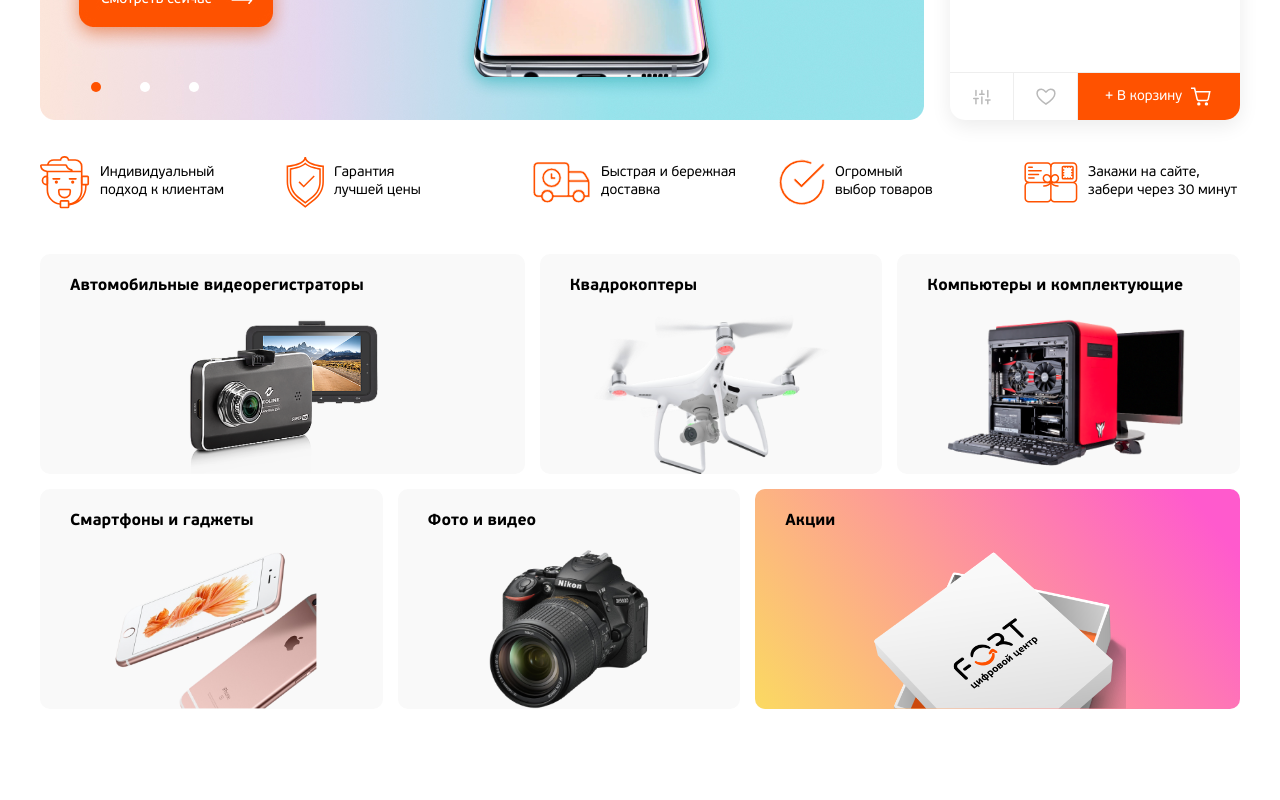
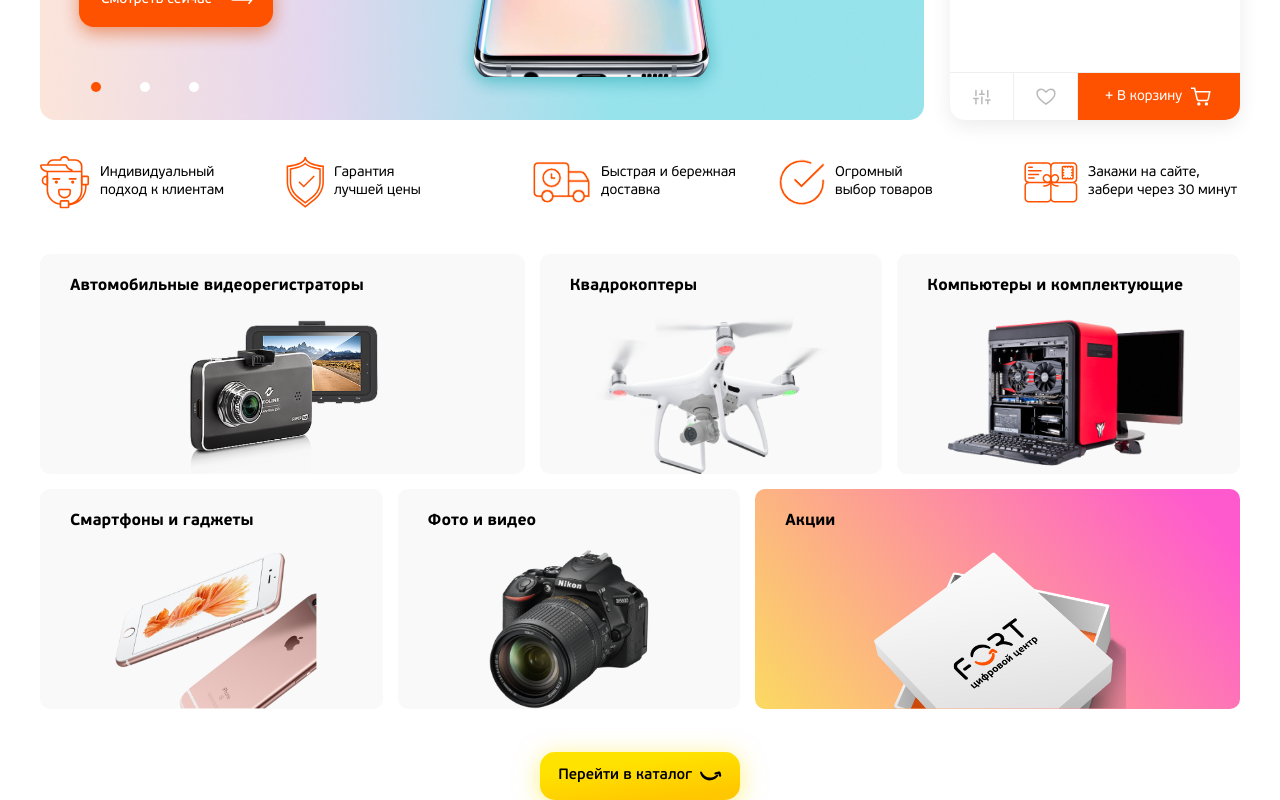
Before and after one commit to imleykin/imleykin.github.io, a website: page src/index.html in a window 1280 px wide. Shown: the part 425-1225 px from the top of the page. Before the commit the page ends 1149 px from the top, so only its background shows below. Drawn offline with nearby package versions, Linux system fonts and the light colour scheme.

Commit message:
to catalog button in categories

```diff
--- a/src/index.html
+++ b/src/index.html
@@ -405,6 +405,12 @@
               </a>
             </div>
           </div>
+
+          <div class="main-categories__to-catalog">
+            <a href="#" class="btn">
+              Перейти в каталог <span class="icon i-ifort-arrow-black"></span>
+            </a>
+          </div>
         </div>
       </div>
     </div>
--- a/src/sass/base/_common.sass
+++ b/src/sass/base/_common.sass
@@ -21,3 +21,18 @@ input.ifort-input
 button
   &:focus
     outline: none
+
+.btn
+  padding: 15px 18px
+  font-size: 15px
+  font-weight: 600
+  background: linear-gradient(352.52deg, #FFC700 12.56%, #FFE300 72.49%), #FF5200
+  box-shadow: 0px 4px 25px rgba(255, 227, 0, 0.5)
+  border-radius: 15px
+  display: inline-flex
+  align-items: center
+  &:hover
+    color: $primary-color
+  .icon
+    font-size: 8px
+    margin-left: 8px
--- a/src/sass/pages/main/_categories.sass
+++ b/src/sass/pages/main/_categories.sass
@@ -22,7 +22,7 @@ $main-categories-gutter: 15px
       &:nth-child(6n-5),
       &:nth-child(6n)
         @include make-col(12)
-    &:last-child > *
+    > .main-categories__item-sales
       background: linear-gradient(51.48deg, #FBDA61 -0.31%, #FF5ACD 91.89%)
     &-inner
       display: block
@@ -69,3 +69,6 @@ $main-categories-gutter: 15px
       // border: 2px solid red
       @include media-breakpoint-down(xs)
         display: none
+  &__to-catalog
+    text-align: center
+    margin-top: 28px
```
Also changed, not shown: src/css/style.css, src/images/product-image.jpg (added).
